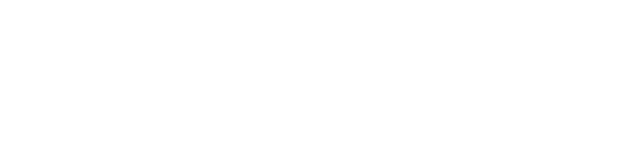
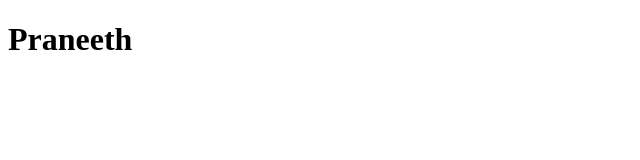
Before and after one commit to Praneeth1221/responsive-restaurant-website, a plain HTML site: page index.html in a window 1280 px wide. Shown: the whole page, without its empty margins (0-640 px from the left). Drawn offline with Linux system fonts and the light colour scheme.

Commit message:
praneerh first

```diff
--- a/index.html
+++ b/index.html
@@ -7,7 +7,7 @@
     <link href="./css/style.css"/>
 </head>
 <body>
-    <h1></h1>
+    <h1>Praneeth</h1>
 
     <script src="./js/app.js"></script>
 </body>
```
